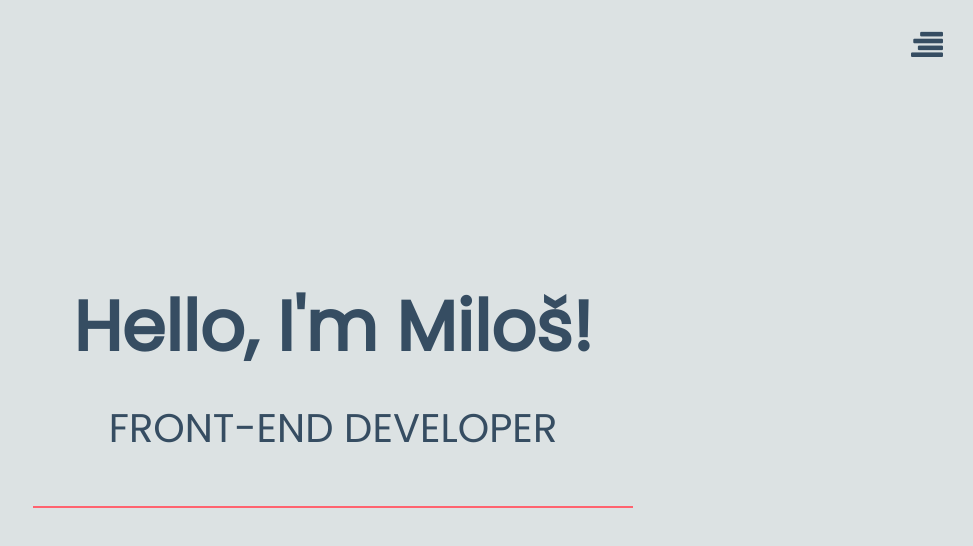
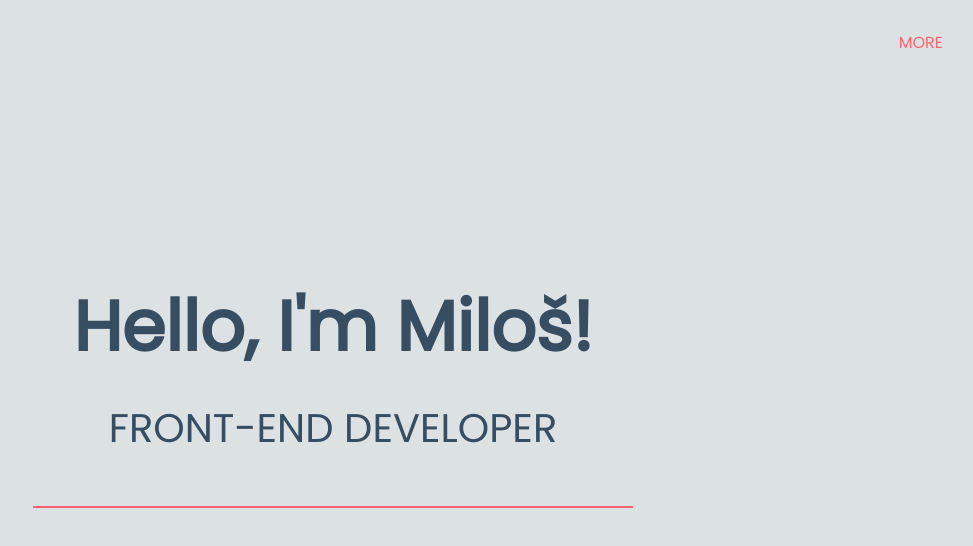
Before and after one commit to msimicshauma/portfolio, a plain HTML site: page index.html in a window 1280 px wide. Shown: the whole page, without its empty margins (307-1280 px from the left). Drawn offline with Linux system fonts and the light colour scheme.

Commit message:
Update index.html

```diff
--- a/index.html
+++ b/index.html
@@ -10,7 +10,8 @@
 
     <body>
         <section class="landing">
-            <i class="fa fa-align-right fa-2x" aria-hidden="true" id="menu-open"></i>
+            <!--<i class="fa fa-align-right fa-2x" aria-hidden="true" id="menu-open"></i>-->
+            <span id="menu-open">MORE</span>
             <h1>Hello, I'm Miloš!</h1>
             <p class="title">FRONT-END DEVELOPER</p>
             <!--: <a href="#"><i class="fa fa-linkedin-square" aria-hidden="true"></i></a>-->
```
